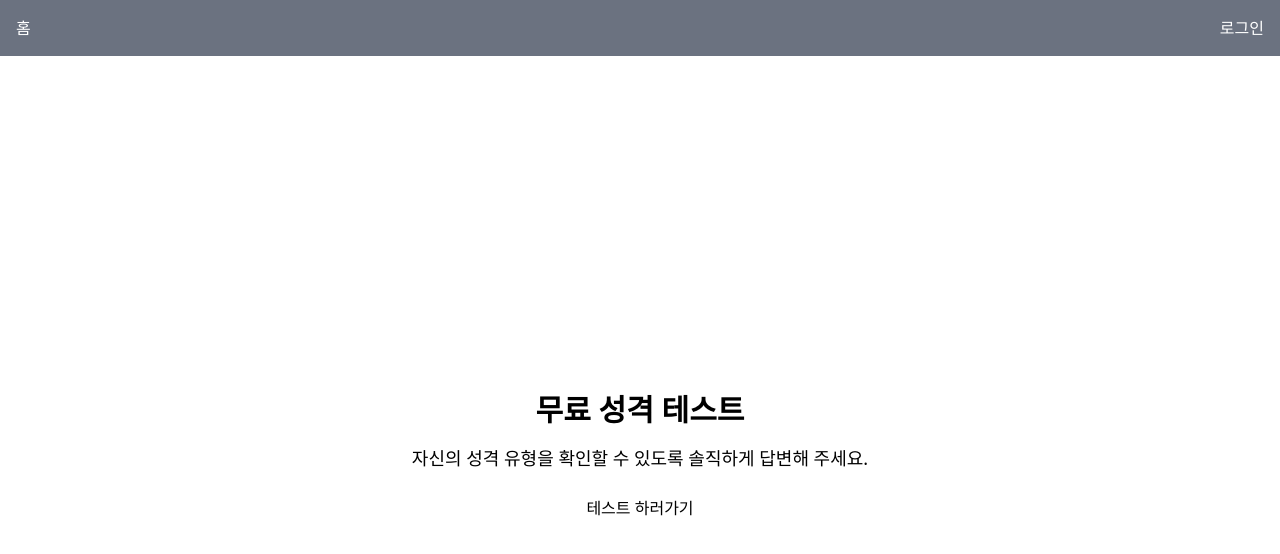
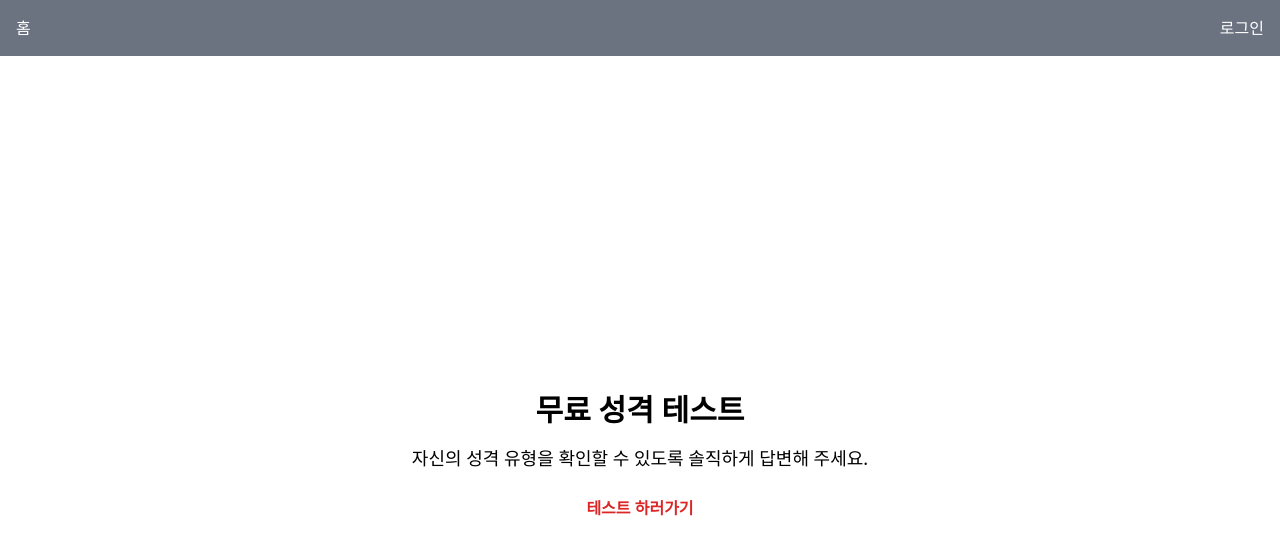
Before and after one commit to hanamstarfield/mbti-project, a React (Vite) app: page / in a window 1280 px wide. Shown: the top 554 px of the page. Built offline with nearby package versions, Linux system fonts and the light colour scheme.

Commit message:
update: log 삭제, 스타일 수정

```diff
--- a/src/pages/Home.jsx
+++ b/src/pages/Home.jsx
@@ -9,7 +9,12 @@ const Home = () => {
       <p className="text-lg mb-6">
         자신의 성격 유형을 확인할 수 있도록 솔직하게 답변해 주세요.
       </p>
-      <button onClick={() => navigate("/testpage")}>테스트 하러가기</button>
+      <button
+        onClick={() => navigate("/testpage")}
+        className=" bg-white text-red-600 rounded-lg font-semibold hover:bg-red-600 hover:text-white transition"
+      >
+        테스트 하러가기
+      </button>
     </div>
   );
 };
--- a/src/pages/TestPage.jsx
+++ b/src/pages/TestPage.jsx
@@ -7,7 +7,6 @@ import useUserStore from "../zustand/useUserStore";
 const Test = () => {
   const navigate = useNavigate();
   const { user } = useUserStore();
-  console.log("user=>", user);
 
   const handleTestSubmit = async (answers) => {
     const result = calculateMBTI(answers);
```
